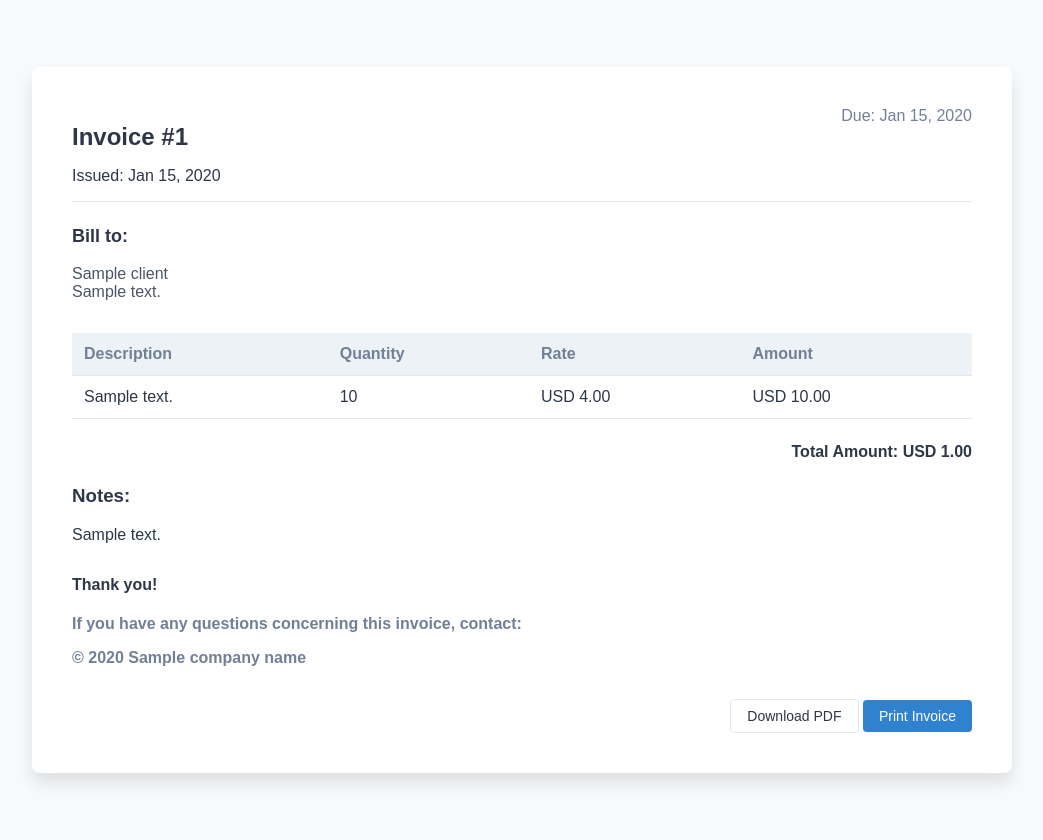
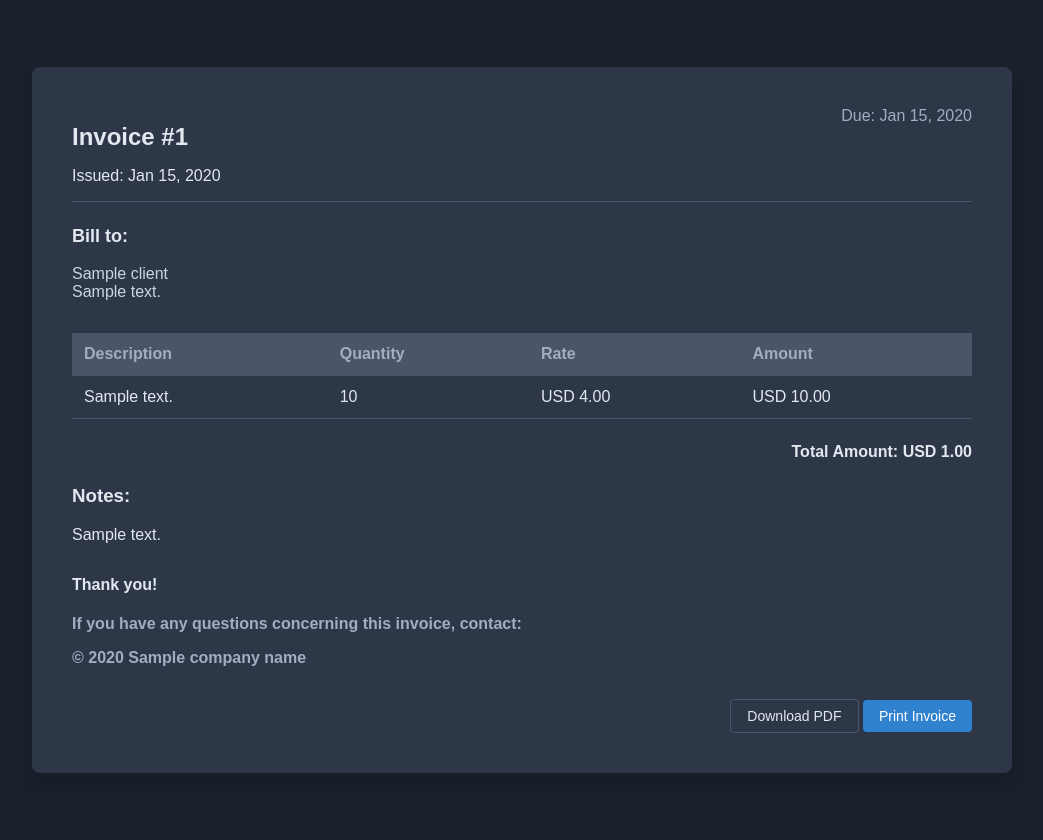
Before and after one commit to bemorchestrator/SimplyExpanding, a Django app: template templates/billing/shareable_invoice.html in a window 1280 px wide. Shown: the whole page, without its empty margins (118-1161 px from the left). Run offline with Django 5.2, Linux system fonts and the light colour scheme; the template is opened without the code that fills it: most values are stand-ins (such as "Sample title", 1, 10 or a date in 2020); parts of the project's set-up code (start-up, migrations or seed data) failed here and were passed over.

Commit message:
more pages turned dark theme

```diff
--- a/templates/billing/shareable_invoice.html
+++ b/templates/billing/shareable_invoice.html
@@ -8,21 +8,21 @@
         /* Add some basic styling */
         body {
             font-family: Arial, sans-serif;
-            background-color: #f7fafc;
-            color: #2d3748;
+            background-color: #1a202c;
+            color: #e2e8f0;
         }
         .container {
             display: flex;
             justify-content: center;
             align-items: center;
             height: 100vh;
-            background-color: #f7fafc;
+            background-color: #1a202c;
             padding: 12px;
         }
         .invoice-wrapper {
             max-width: 900px;
             width: 100%;
-            background-color: #fff;
+            background-color: #2d3748;
             box-shadow: 0 10px 15px rgba(0, 0, 0, 0.1);
             border-radius: 8px;
             padding: 40px;
@@ -30,19 +30,19 @@
         .invoice-header {
             display: flex;
             justify-content: space-between;
-            border-bottom: 1px solid #e2e8f0;
+            border-bottom: 1px solid #4a5568;
             padding-bottom: 16px;
         }
         .invoice-header h1 {
             font-size: 1.5rem;
             font-weight: 700;
-            color: #2d3748;
+            color: #e2e8f0;
         }
         .invoice-header .right {
             text-align: right;
         }
         .invoice-header .right span {
-            color: #718096;
+            color: #a0aec0;
         }
         .invoice-bill {
             margin-top: 24px;
@@ -50,10 +50,10 @@
         .invoice-bill h3 {
             font-size: 1.125rem;
             font-weight: 600;
-            color: #2d3748;
+            color: #e2e8f0;
         }
         .invoice-bill address {
-            color: #4a5568;
+            color: #cbd5e0;
             font-style: normal;
         }
         .invoice-table {
@@ -64,14 +64,14 @@
         .invoice-table th, .invoice-table td {
             padding: 12px;
             text-align: left;
-            border-bottom: 1px solid #e2e8f0;
+            border-bottom: 1px solid #4a5568;
         }
         .invoice-table th {
-            background-color: #edf2f7;
-            color: #718096;
+            background-color: #4a5568;
+            color: #a0aec0;
         }
         .invoice-table tbody tr:nth-child(even) {
-            background-color: #f7fafc;
+            background-color: #2d3748;
         }
         .invoice-notes {
             margin-top: 24px;
@@ -83,21 +83,21 @@
         .total-amount .total-label {
             font-size: 1rem;
             font-weight: 600;
-            color: #2d3748;
+            color: #e2e8f0;
         }
         .total-amount .total-value {
             font-size: 1rem;
             font-weight: 600;
-            color: #2d3748;
+            color: #e2e8f0;
         }
         .thank-you {
             margin-top: 32px;
             font-size: 1rem;
             font-weight: 600;
-            color: #2d3748;
+            color: #e2e8f0;
         }
         .thank-you p {
-            color: #718096;
+            color: #a0aec0;
         }
         .buttons {
             margin-top: 32px;
@@ -112,9 +112,9 @@
             font-weight: 500;
         }
         .download-btn {
-            border: 1px solid #e2e8f0;
-            background-color: #fff;
-            color: #2d3748;
+            border: 1px solid #4a5568;
+            background-color: #2d3748;
+            color: #e2e8f0;
         }
         .print-btn {
             background-color: #3182ce;
```
Also changed, not shown: templates/billing/invoice_form.html (+46 -48 lines), templates/payroll/process_payroll.html (+17 -17 lines).
